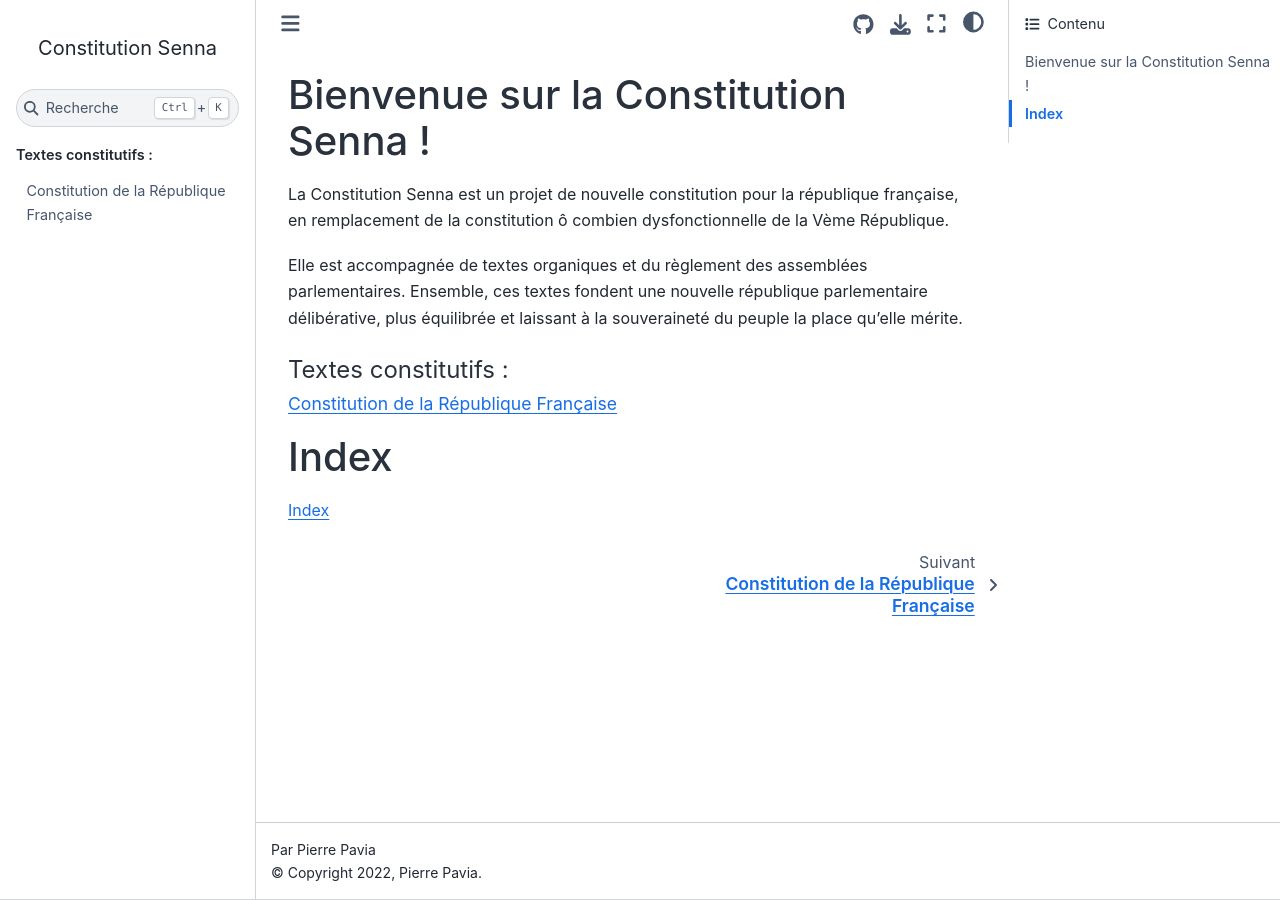
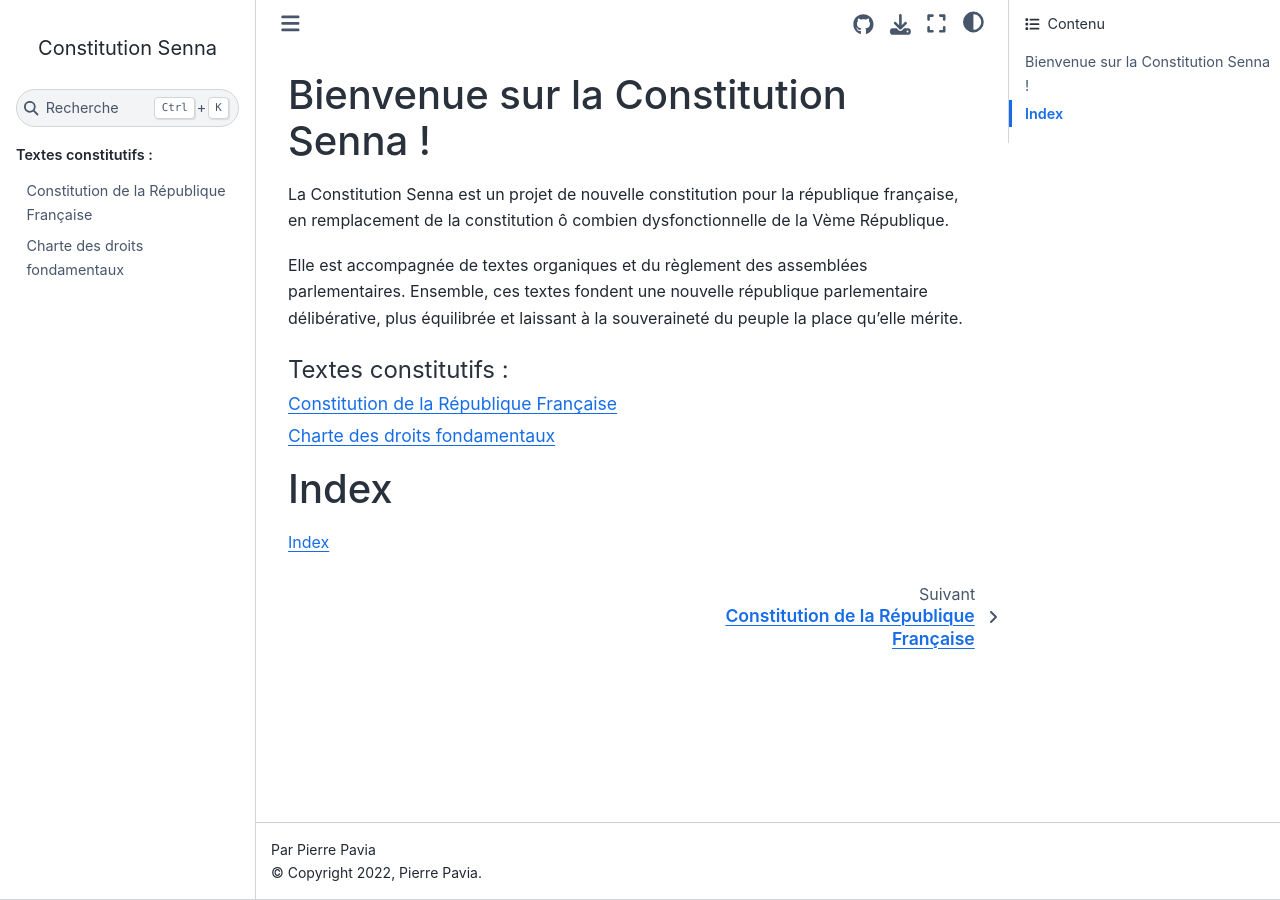
Before and after one commit to Gouvernathor/senna, a Sphinx documentation site: the page built from source/index.rst, in a window 1280 px wide. Built offline with Sphinx 7.4.7 and the Sphinx Book theme 1.1.4, drawn with Linux system fonts in a browser that asks for light colours.

Commit message:
Ajout des autres textes (TBD)

```diff
--- /dev/null
+++ b/source/droits_fondamentaux.rst
@@ -0,0 +1,3 @@
+==============================
+Charte des droits fondamentaux
+==============================
--- a/source/index.rst
+++ b/source/index.rst
@@ -18,6 +18,10 @@
    :caption: Textes constitutifs :
 
    constitution
+   droits_fondamentaux
+.. organique
+.. reglement_interieur
+
 
 
 Index
```
